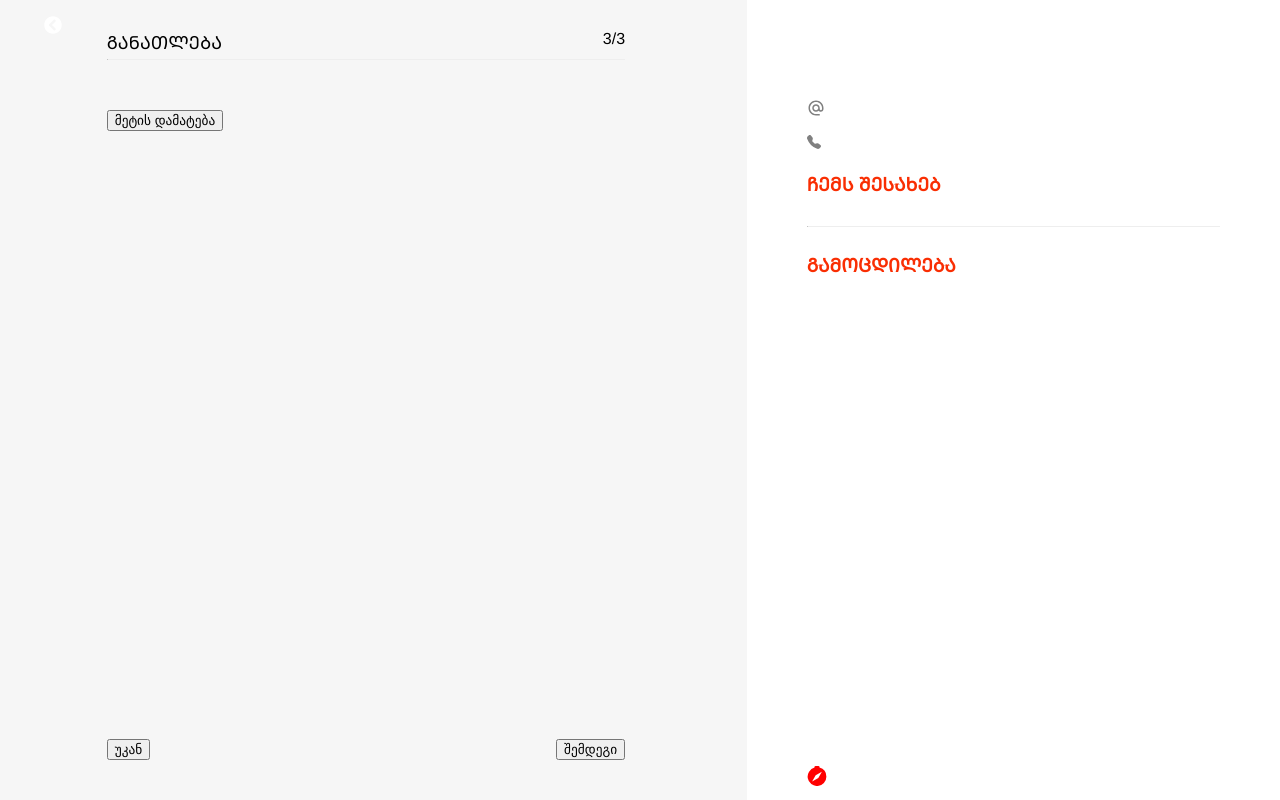
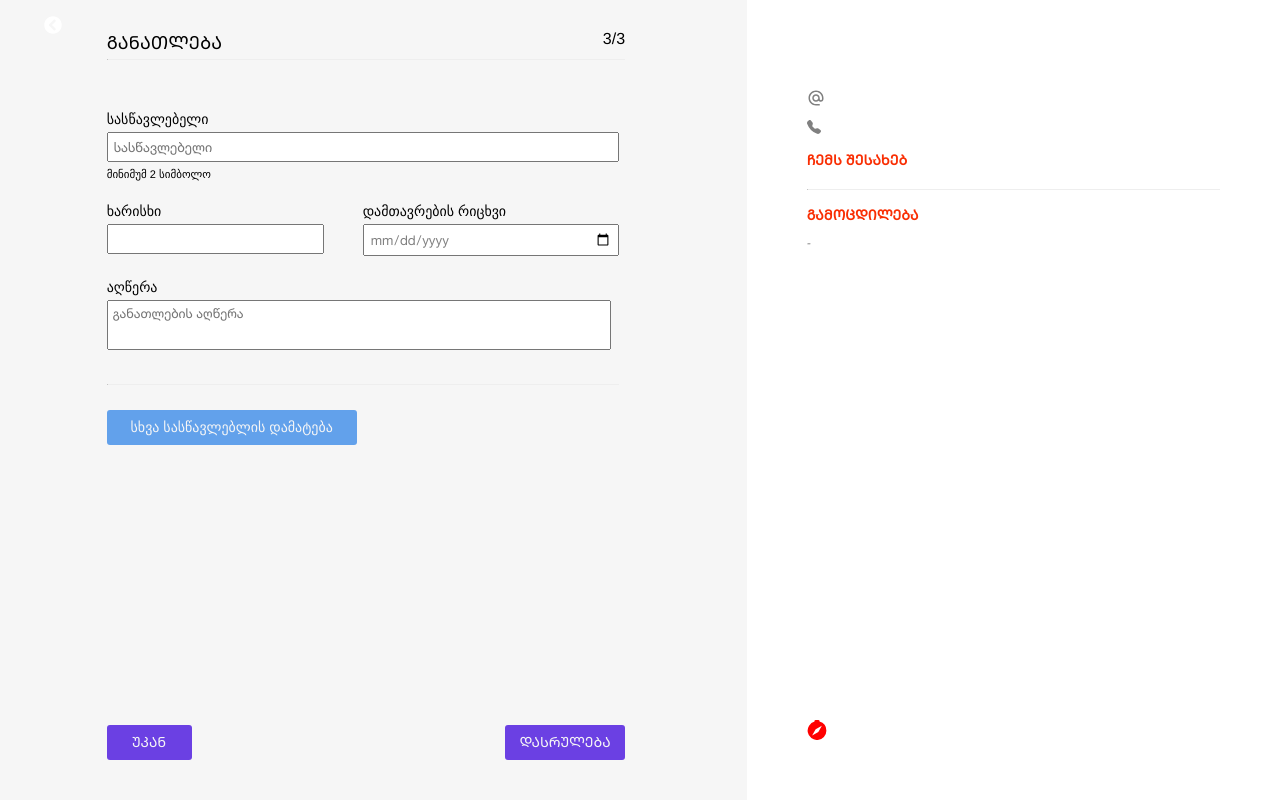
Before and after one commit to iguna18/resumaker, a React (Create React App) app: page /3 in a window 1280 px wide. Built offline with nearby package versions, Linux system fonts and the light colour scheme; no server answers.

Commit message:
somsomewhat fixed routing. almost finished resume display. added module for accessing backend.

```diff
--- a/package.json
+++ b/package.json
@@ -7,6 +7,7 @@
     "@testing-library/jest-dom": "^5.16.5",
     "@testing-library/react": "^13.4.0",
     "@testing-library/user-event": "^13.5.0",
+    "axios": "^1.3.2",
     "react": "^18.2.0",
     "react-dom": "^18.2.0",
     "react-icons": "^4.7.1",
--- a/src/App.js
+++ b/src/App.js
@@ -5,12 +5,33 @@ import {FaChevronCircleLeft} from 'react-icons/fa'
 import General from './components/General'
 import Experiences from './components/Experiences'
 import FormWrapper from './components/FormWrapper'
+import Education from "./components/Education"
+import { useNavigate } from 'react-router-dom';
+import { useEffect } from "react"
+
 const Container = ({ children }) => (
   <div style={{ display: "flex", flexDirection: "row", height:"100vh" }}>
     {children}
   </div>
 )
 
+const Layout = ({ children }) => (
+  <>
+    <Strip style={{display: 'flex', justifyContent: 'center'}} flex={1}>
+      <div style={{height:'fit-content', marginTop:'1em'}}>
+        <FaChevronCircleLeft color='white' size='18'/>
+      </div>
+    </Strip>
+    <Strip flex={6}>
+      <FormWrapper>
+        {children}
+      </FormWrapper>
+    </Strip>
+    <Strip flex={5}>
+      <Cv/>
+    </Strip>
+  </>
+)
 
 const NotFoundPage = () => <div>404: Page Not Found</div>;
 
@@ -19,23 +40,13 @@ const App = () => {
   return (
     <Router>
     <Container>
-      <Strip style={{display: 'flex', justifyContent: 'center'}} flex={1}>
-        <div style={{height:'fit-content', marginTop:'1em'}}>
-          <FaChevronCircleLeft color='white' size='18'/>
-        </div>
-      </Strip>
-      <Strip flex={6}>
-        <FormWrapper>
           <Routes>
-          <Route path="/1" element={<General/>} />
-          <Route path="/2" element={<Experiences/>} />
-          <Route path="/3" element={<></>} />
+          <Route path="/0" element={<h1>ZDAROVA</h1>} />
+          <Route path="/1" element={<Layout><General/></Layout>} />
+          <Route path="/2" element={<Layout><Experiences/></Layout>} />
+          <Route path="/3" element={<Layout><Education/></Layout>} />
+          <Route path="/4" element={<Cv/>} />
           </Routes>
-        </FormWrapper>
-      </Strip>
-      <Strip flex={5}>
-        <Cv/>
-      </Strip>
     </Container>
     </Router>
   )
--- a/src/components/Education.js
+++ b/src/components/Education.js
@@ -0,0 +1,47 @@
+import React, { useEffect } from "react"
+import Field from "./Field"
+import * as consts from './EducationConstants'
+import { useSelector, useDispatch } from "react-redux"
+import { Divider } from "../styles/styles";
+import services from "../services/services"
+
+const getShowErrorsFlag = (index, state) => {
+  return state[`page3Group${index}Check`]
+}
+
+export default () => {
+  useEffect(()=>{
+    services
+      .getDegrees()
+      .then(degrees => {
+        console.log(degrees);
+      })
+      .catch(e => {
+        console.log(e);
+      })
+  })
+  const state = useSelector(state=>state.form)
+
+  const groupCounter = useSelector(state=>state.form['page3FormCounter'])
+  const arr = Array.from({length: groupCounter})
+  return (
+    arr.map((_, i) => {
+      const showErrors = getShowErrorsFlag(i, state)
+      return (
+        <div key={i}>
+          <Field {...consts.schoolAtt} showErrors={showErrors} index={i}/>
+            <div style={{display:'flex'}}>
+              <div style={{flex:1}}>
+                <Field {...consts.degreeAtt} showErrors={showErrors} index ={i}/>
+              </div>
+              <div style={{flex:1}}>
+                <Field {...consts.schoolendAtt} showErrors={showErrors} index ={i}/>
+              </div>
+            </div>
+          <Field {...consts.schooldescriptionAtt} showErrors={showErrors} index ={i}/>
+          <Divider thin/>
+        </div>
+      )
+    })
+  )
+}
--- a/src/components/EducationConstants.js
+++ b/src/components/EducationConstants.js
@@ -0,0 +1,29 @@
+export const schoolAtt = {
+  type:'text',
+  name:'school',
+  geoName:'სასწავლებელი',
+  under:'მინიმუმ 2 სიმბოლო',
+  placeholder:'სასწავლებელი',
+  pageid:3
+}
+export const degreeAtt = {
+  type:'text',
+  name:'degree',
+  geoName:'ხარისხი',
+  pageid:3,
+  isSmall:true
+}
+export const schoolendAtt = {
+  type:'date',
+  name:'schoolend',
+  geoName:'დამთავრების რიცხვი',
+  placeholder:'სასწავლებელი',
+  pageid:3
+}
+export const schooldescriptionAtt = {
+  type:'textarea',
+  name:'schooldescription',
+  geoName:'აღწერა',
+  placeholder:'განათლების აღწერა',
+  pageid:3
+}
--- a/src/components/FormWrapper.js
+++ b/src/components/FormWrapper.js
@@ -1,6 +1,6 @@
 import React from "react"
 import { useLocation, Link, useNavigate } from 'react-router-dom';
-import { Divider } from "../styles/styles"
+import { Divider, Button } from "../styles/styles"
 import { useDispatch, useSelector } from "react-redux"
 import * as ExperiencesConstants from './ExperiencesConstants'
 import * as GeneralConstants from './GeneralConstants'
@@ -81,23 +81,25 @@ export default ({children}) => {
         <div style={{width:'80%'}}>{children}</div>
         {
           pageid != 1 &&
-          <button onClick={onClickingMore(dispatch, pageid, state)}>მეტის დამატება</button>
+          <Button onClick={onClickingMore(dispatch, pageid, state )}>
+            {['','','მეტი გამოცდილების დამატება','სხვა სასწავლებლის დამატება'].at(pageid)}
+          </Button>
         }
       </div>
-      <div style={{width:'81%', display:'flex', justifyContent:'space-between', paddingBottom:'40px'}}>
+      <div style={{width:'81%', display:'flex', justifyContent:'space-between', marginTop:'60px', paddingBottom:'40px'}}>
         <div>
         {
           pageid != 1 &&
           <Link to={`/${pageid-1}`}>
-            <button>
-              უკან
-            </button>
+            <Button violet>
+              ᲣᲙᲐᲜ
+            </Button>
           </Link>
         }
         </div>
-        <button onClick={onClickingForward(dispatch, pageid, navigate, state)}>
-          შემდეგი
-        </button>
+        <Button violet longer onClick={onClickingForward(dispatch, pageid, navigate, state)}>
+          {pageid==3 ?'ᲓᲐᲡᲠᲣᲚᲔᲑᲐ':'ᲨᲔᲛᲓᲔᲒᲘ'}
+        </Button>
       </div>
     </div>
   )
--- a/src/components/cv.js
+++ b/src/components/cv.js
@@ -1,19 +1,54 @@
 import React from 'react';
 import {BsFillCompassFill, BsTelephoneFill} from 'react-icons/bs'
-import colors, { Divider } from '../styles/styles';
+import colors, { CvDiv, Divider, Img } from '../styles/styles';
 import {MdAlternateEmail} from 'react-icons/md'
 import { useSelector } from 'react-redux';
-import { Img } from '../styles/styles';
 
+const ExperienceSection = ({state}) => {
+  return (
+    <div>
+      {
+      Array.from({length:state['page2FormCounter']}).map((_,i) => {
+        const place =
+          (state[`position_${i}`]?state[`position_${i}`]:'')
+          + (state[`employer_${i}`]? (', '+state[`employer_${i}`]) :'')
+        console.log(state[`employer_${i}`]);
+        return (
+          <div key = {i}>
+            <p style={{fontWeight:500}}>
+              {place}
+            </p>
+            <span style={{fontStyle:'oblique', color:'grey' }}>
+              {state[`workstart_${i}`]} - {state[`workend_${i}`]}
+            </span>
+            <p>
+              {state[`workdescription_${i}`]}
+            </p>
+          </div>
+        )
+      })
+      }
+    </div>
+  )
+}
 const Cv = () => {
   const state = useSelector(state=>state.form)
   const name =
     ((state['firstName_0']?state['firstName_0']:'\xa0') + ' '
     + (state['lastName_0']?state['lastName_0']:'\xa0')).toUpperCase()
 
+  const style = {
+    backgroundColor:"white",
+    display: "flex",
+    flexDirection: "column",
+    height:'100%',
+    boxSizing: 'border-box',
+    padding: "30px 60px",
+    fontSize:'12px'
+  }
+
   return (
-    <div style={{ backgroundColor:"white", display: "flex", flexDirection: "column", height:'100%',
-                    padding: "1em 60px"}}>
+    <div style={style}>
       <div style={{ flex: 1 }}>
         {state['photo_0'] && <Img src={state['photo_0']} alt="Uploaded Photo" />}
         <h1 style={{color:colors.HeadlineRed}}>
@@ -21,11 +56,11 @@ const Cv = () => {
         </h1>
         <p>
           <MdAlternateEmail style={{color:'gray', position:'relative', fontSize:18, top:3, marginRight:9}}/>
-          <span>{state['email_0']}</span>
+          <span style={{fontSize:13}}>{state['email_0']}</span>
         </p>
         <p>
           <BsTelephoneFill style={{color:'gray', position:'relative', fontSize:14, top:1, marginRight:12}}/>
-          <span>{state['number_0']}</span>
+          <span style={{fontSize:13}}>{state['number_0']}</span>
         </p>
         <h3 style={{color:colors.HeadlineRed}}>
           ᲩᲔᲛᲡ ᲨᲔᲡᲐᲮᲔᲑ
@@ -33,12 +68,12 @@ const Cv = () => {
         <p>
           {state['aboutMe_0']}
         </p>
-        <Divider thin/>
+        <Divider verythin/>
         <h3 style={{color:colors.HeadlineRed}}>
           ᲒᲐᲛᲝᲪᲓᲘᲚᲔᲑᲐ
         </h3>
+        <ExperienceSection state={state}/>
       </div>
-      {/* <div style={{ flex: 1 }}>Part 2</div> */}
       <div style={{ height: 50, marginTop:20 }}>
         <BsFillCompassFill color='red' size={20} />
       </div>
--- a/src/index.css
+++ b/src/index.css
@@ -24,17 +24,9 @@ code {
     monospace;
 }
 
-/* input[type="file"] {
-  display: inline-block;
-  padding: 0.5em 1em;
-  border: 1px solid gray;
-  border-radius: 4px;
-  background-color: white;
-} */
-
-input[type="file"]::-webkit-file-upload-button {
-  background-color: blue;
-  color: white;
-  border: none;
-  border-radius: 4px;
+h3 {
+  margin-bottom: 0;
 }
+h1 {
+  margin-bottom: 0;
+}
--- /dev/null
+++ b/src/services/services.js
@@ -0,0 +1,20 @@
+import axios from 'axios'
+const baseUrl = 'https://resume.redberryinternship.ge/api/'
+
+const getDegrees = async () => {
+  return (
+    axios
+      .get(`${baseUrl}/degrees`)
+      .then(response => response.data)
+  )
+}
+
+const uploadResume = async (resume) => {
+  return (
+    axios
+      .post(`${baseUrl}/cvs`, resume)
+      .then(response => response.data)
+  )
+}
+
+export default {getDegrees, uploadResume}
--- a/src/styles/styles.js
+++ b/src/styles/styles.js
@@ -4,14 +4,17 @@ import styled from 'styled-components';
 const colors = {
   HeadlineRed: '#f92e03',
   ButtonBlue: '#4461e3',
-  ButtonHoverBlue: '#122680'
+  ButtonHoverBlue: '#122680',
+  SlightGray: '#f6f6f6',
+  AshyBlue: '#62A1EB',
+  Violet: '#6B40E3'
 }
 export default colors
 
 export const Strip = styled.div`
   flex: ${props => props.flex};
   height:100%;
-  background: #f6f6f6;
+  background: ${colors.SlightGray};
   overflow-y: auto;
 `
 export const Input = styled.input`
@@ -47,6 +50,12 @@ export const Divider = styled.hr`
   ${props => props.thin && `
     border-top:0.5px;
   `}
+  ${props => props.verythin && `
+    margin-bottom:15px;
+  `}
+  ${props => props.verythin && `
+    margin-top:20px;
+  `}
 `
 export const Validation = styled.div`
   position: absolute;
@@ -79,5 +88,43 @@ export const UploadLabel = styled.label`
 export const Img = styled.img`
   float: right;
   margin-left: 10px;
-  width:90px
+  margin-bottom: 5px;
+  border-radius: 50%;
+  width: 180px;
+  height: 180px;
 `
+
+export const CvDiv = styled.div`
+  background-color: 'red';
+  display: "flex";
+  flex-direction: "column";
+  height:'100%';
+  padding: "1em 60px"
+`
+export const BigButton = styled.button`
+  /* background-color: ; */
+`
+export const Button = styled.button`
+  background-color: ${colors.AshyBlue};
+  border-width:0;
+  color: ${colors.SlightGray};
+  font-size: 14px;
+  border-radius: 3px;
+  font-family: 'Helvetica Neue';
+  font-weight: 500;
+  line-height: 21px;
+  height: 35px;
+  padding: 2px 4px;
+  width: 250px;
+  text-align: center;
+  &:hover {
+    background-color: ${colors.ButtonHoverBlue};
+  }
+  ${props => props.violet && `
+    background-color: ${colors.Violet};
+    width: 85px;
+  `}
+  ${props => props.longer && `
+    width: 120px;
+  `}
+`
```
Also changed, not shown: src/components/Field.js (+6 -2 lines), 1 other file (tests, documents, lock files or other folders).
